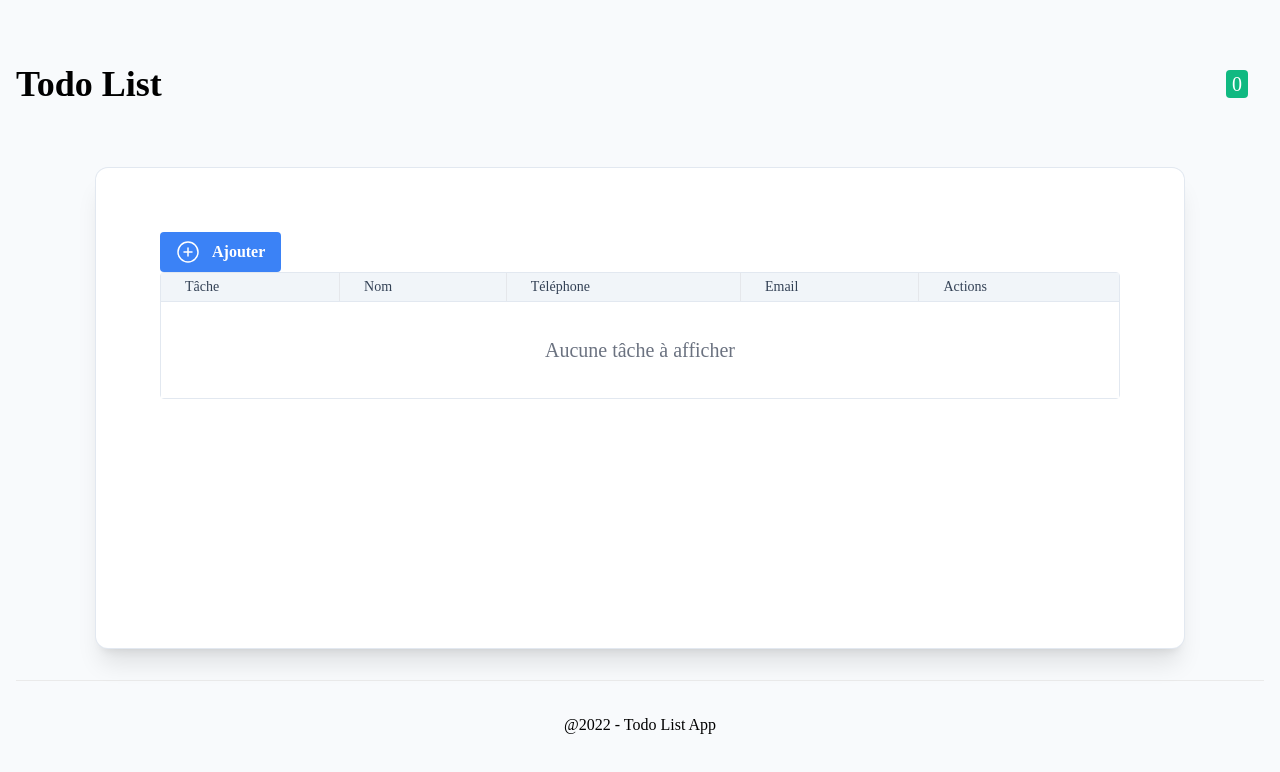
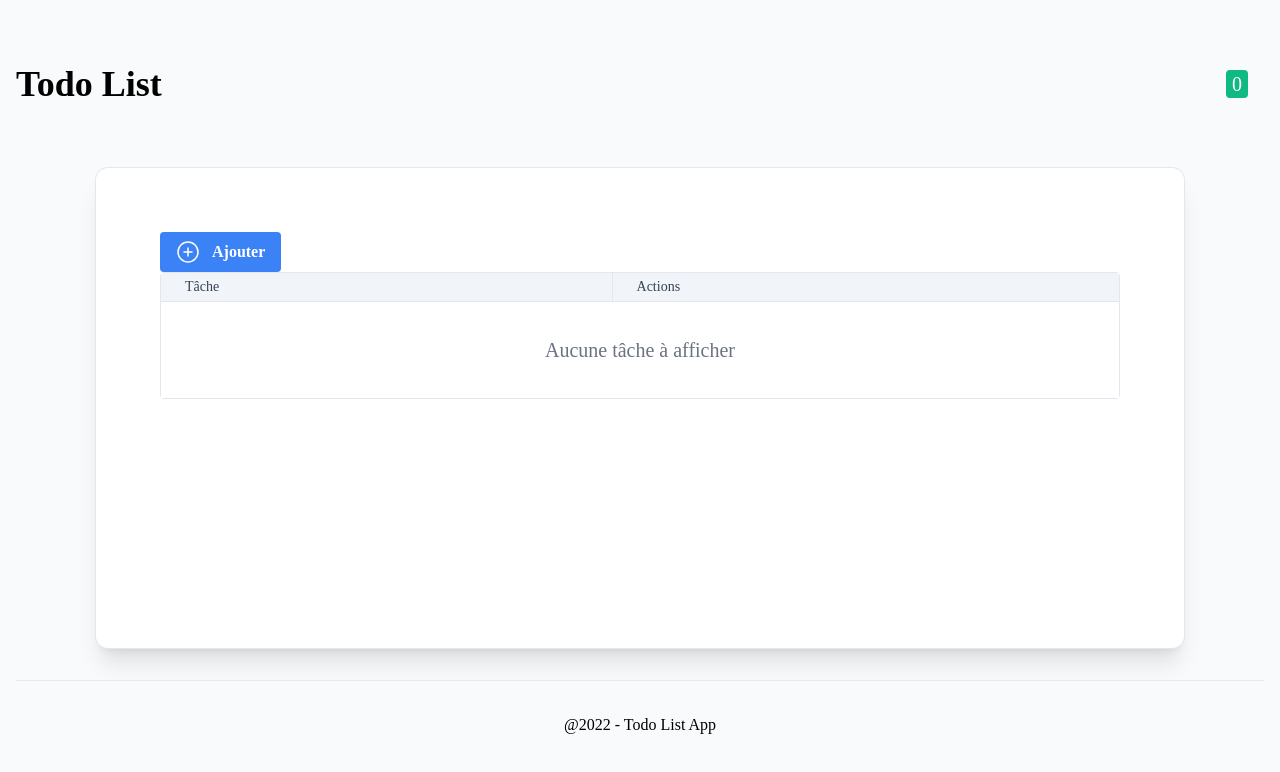
Before and after one commit to QLIGNANI/TO-DO-LIST-LIGNANI, a Next.js app: page / in a window 1280 px wide. Shown: the top 772 px of the page. Built offline with nearby package versions, Linux system fonts and the light colour scheme.

Commit message:
Supprimer champs tests
Supprimer certains champs test du formulaire

```diff
--- a/components/Table.js
+++ b/components/Table.js
@@ -16,9 +16,6 @@ const Table = (props) => {
                 {props.todos.map((todo, index) => (
                     <tr key={todo.task} className={styles.tr}>
                         <td className={styles.td}>{todo.task}</td>
-                        <td className={styles.td}>{todo.name}</td>
-                        <td className={styles.td}>{todo.phone}</td>
-                        <td className={styles.td}>{todo.email}</td>
                         <td className={`${styles.td} space-x-3`}>
                             <div className="flex">
                                 {props.columns[props.columns.length - 1].actions.map((action, index) => (
--- a/pages/todolist.js
+++ b/pages/todolist.js
@@ -78,18 +78,7 @@ const TodoList = () => {
             title: 'Tâche',
             accessor: 'task',
         },
-        {
-            title: 'Nom',
-            accessor: 'name',
-        },
-        {
-            title: 'Téléphone',
-            accessor: 'phone',
-        },
-        {
-            title: 'Email',
-            accessor: 'email',
-        },
+
         {
             title: 'Actions',
             accessor: 'actions',
@@ -114,9 +103,6 @@ const TodoList = () => {
         <Formik
             initialValues={currentTodo}
             validationSchema={Yup.object().shape({
-                name: Yup.string().required('Veuillez entrer le nom'),
-                phone: Yup.string().required('Veuillez entrer le numéro de téléphone'),
-                email: Yup.string().required('Veuillez entrer l\'email').email('Veuillez entrer un email valide'),
                 task: Yup.string().required('Veuillez entrer la tâche'),
             })}
             onSubmit={(values, { setSubmitting }) => {
@@ -136,37 +122,6 @@ const TodoList = () => {
                             </h3>
                         </header>
                         <div className="flex flex-col space-y-6">
-
-                            <div className="relative">
-                                <Field id="name" type="text" name="name" placeholder="Nom" className={`${styles.input}`} />
-                                <label
-                                    htmlFor="id-b03"
-                                    className={styles.inputLabel}
-                                >
-                                    Nom
-                                </label>
-                                <ErrorMessage name="name" component="div" className={styles.error} />
-                            </div>
-                            <div className="relative">
-                                <Field id="phone" type="text" name="phone" placeholder="Nom" className={`${styles.input}`} />
-                                <label
-                                    htmlFor="phone"
-                                    className={styles.inputLabel}
-                                >
-                                    Téléphone
-                                </label>
-                                <ErrorMessage name="phone" component="div" className={styles.error} />
-                            </div>
-                            <div className="relative my-6">
-                                <Field id="email" type="text" name="email" placeholder="Nom" className={`${styles.input}`} />
-                                <label
-                                    htmlFor="email"
-                                    className={styles.inputLabel}
-                                >
-                                    Email
-                                </label>
-                                <ErrorMessage name="email" component="div" className={styles.error} />
-                            </div>
                             <div className="relative my-6">
                                 <Field id="task" type="text" name="task" placeholder="Nom" className={styles.input} />
                                 <label
```
